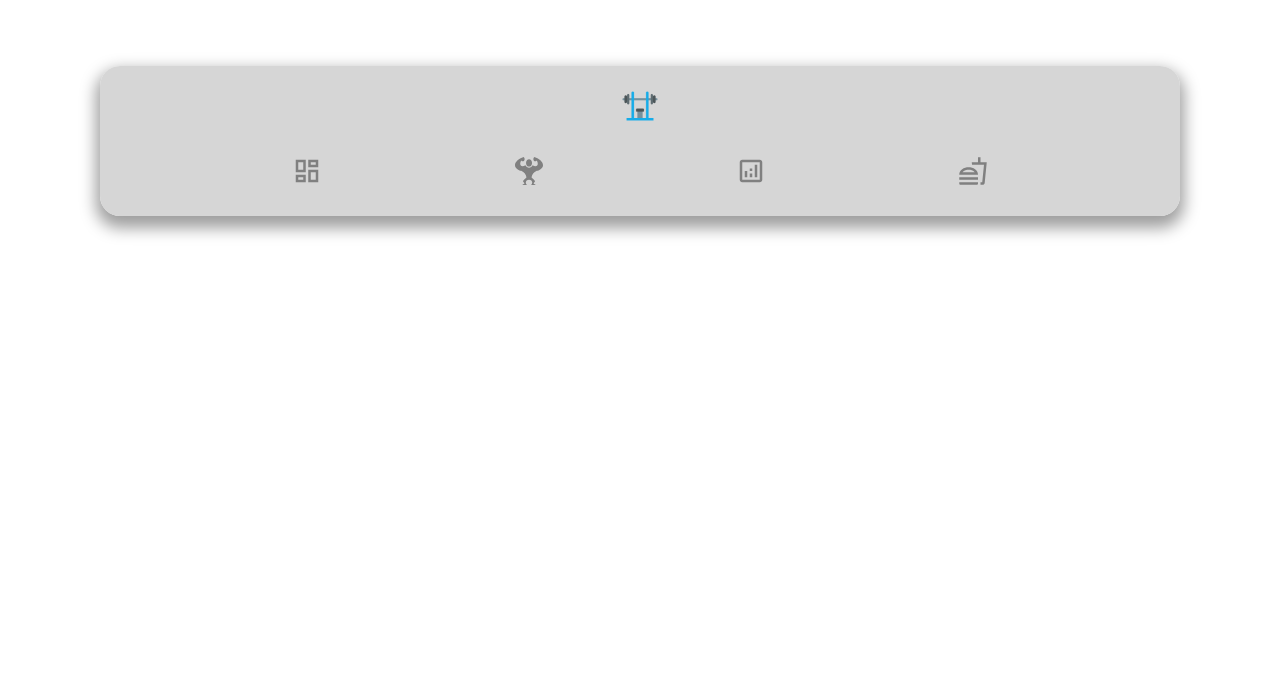
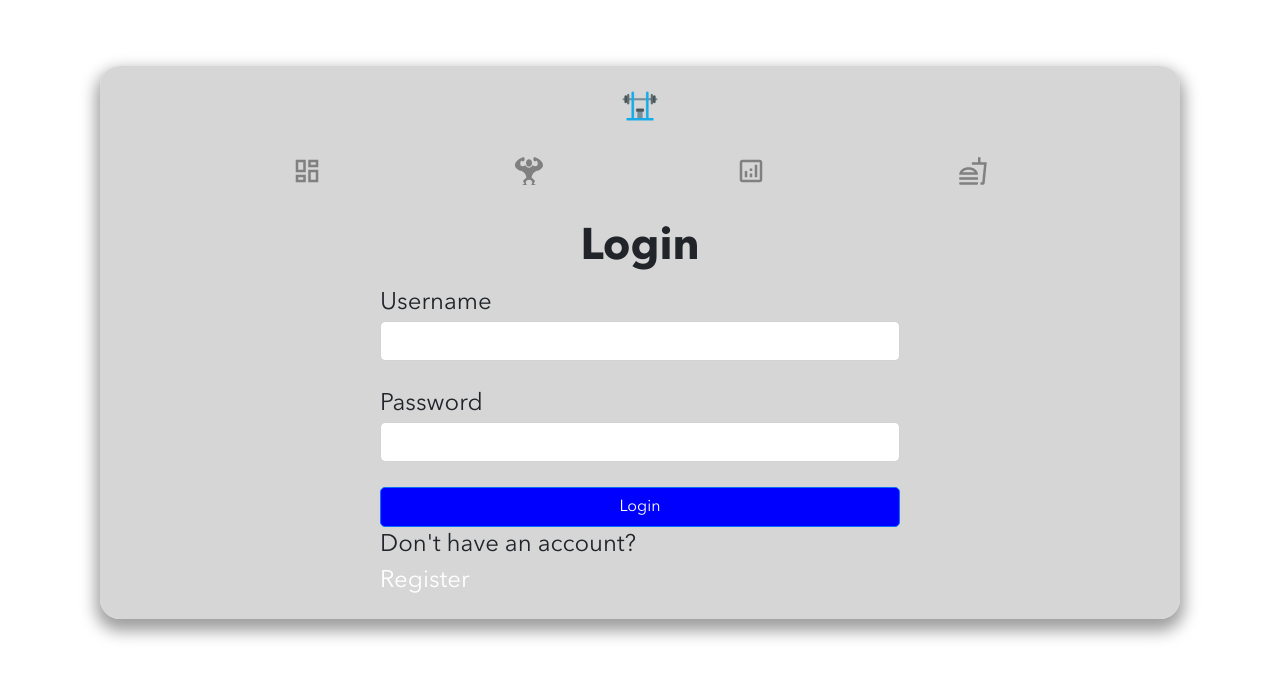
Before and after one commit to merinekh/my-fitness-app, a React (Create React App) app: page /login in a window 1280 px wide. Before the commit this address had no page. Shown: the top 678 px of the page. Built offline with nearby package versions, Linux system fonts and the light colour scheme.

Commit message:
Login + Register Functionality

```diff
--- a/src/App.js
+++ b/src/App.js
@@ -4,6 +4,8 @@ import HomePage from "./pages/HomePage/HomePage";
 import { BrowserRouter, Routes, Route } from "react-router-dom";
 import ExercicesPage from "./pages/Pages/Exercices/Exercices";
 import UserPage from "./pages/Pages/UserPage/UserPage";
+import Login from "./pages/Pages/Login/Login";
+
 function App() {
   return (
     <div className="App">
@@ -13,6 +15,7 @@ function App() {
           <Route path="" element={<HomePage />} />
           <Route path="/exercices" element={<ExercicesPage />} />
           <Route path="/userPage" element={<UserPage />} />
+          <Route path="/login" element={<Login />} />
         </Routes>
       </BrowserRouter>
     </div>
--- a/src/components/SideBar/SideBar.js
+++ b/src/components/SideBar/SideBar.js
@@ -26,7 +26,7 @@ function SideBar() {
           <NavLink to="/userPage" className="sidebar-link">
             <MdOutlineAnalytics className="sidebar-link__icon" />
           </NavLink>
-          <NavLink className="sidebar-link">
+          <NavLink to="/login" className="sidebar-link">
             <MdOutlineFastfood className="sidebar-link__icon" />
           </NavLink>
         </div>
--- a/src/pages/Pages/Exercices/Exercices.js
+++ b/src/pages/Pages/Exercices/Exercices.js
@@ -1,7 +1,6 @@
 import React, { useEffect, useState } from "react";
 import "./Exercices.scss";
 import axios from "axios";
-import { useParams } from "react-router-dom";
 import "react-responsive-carousel/lib/styles/carousel.min.css"; // requires a loader
 import Carousel from "react-bootstrap/Carousel";
 
--- /dev/null
+++ b/src/pages/Pages/Login/Login.js
@@ -0,0 +1,123 @@
+import React from "react";
+import { useState } from "react";
+import "./Login.scss";
+import axios from "axios";
+
+function Login() {
+  const API_URL = "http://localhost:8080/";
+  const API_PATH = "login";
+  const [user, setUser] = useState(null);
+  const [username, setUsername] = useState("");
+  const [password, setPassword] = useState("");
+  const [formType, setFormType] = useState("login");
+
+  const handleUsernameChange = (event) => {
+    setUsername(event.target.value);
+  };
+
+  const handlePasswordChange = (event) => {
+    setPassword(event.target.value);
+  };
+
+  const handleSubmit = (event) => {
+    event.preventDefault();
+    if (formType === "login") {
+      console.log(`Login attempt:`);
+      axios
+        .post(API_URL + API_PATH, {
+          username,
+          password,
+        })
+        .then((res) => {
+          console.log(res.data);
+          setUser(res.data);
+        })
+        .catch((error) => {
+          alert(error.response.data);
+        });
+    } else if (formType === "register") {
+      console.log(`Registration attempt:`);
+
+      axios
+        .put(API_URL + API_PATH + "/register", {
+          username,
+          password,
+        })
+        .then((res) => {
+          console.log("Register Successful");
+        })
+        .catch((error) => {
+          alert(error.response.data);
+        });
+    }
+  };
+  const handleLogout = () => {
+    setUser(null);
+  };
+  return (
+    <>
+      {user ? (
+        <div>
+          <h2>Welcome, {user}!</h2>
+          <button
+            className="btn btn-primary"
+            type="button"
+            onClick={handleLogout}
+          >
+            Logout
+          </button>
+        </div>
+      ) : (
+        <div className="login-container">
+          <h1 className="login-title">
+            {formType === "login" ? "Login" : "Register"}
+          </h1>
+          <form onSubmit={handleSubmit}>
+            <div className="form-group">
+              <label htmlFor="username">Username</label>
+              <input
+                type="text"
+                id="username"
+                value={username}
+                onChange={handleUsernameChange}
+                className="form-control"
+              />
+            </div>
+            <div className="form-group">
+              <label htmlFor="password">Password</label>
+              <input
+                type="password"
+                id="password"
+                value={password}
+                onChange={handlePasswordChange}
+                className="form-control"
+              />
+            </div>
+            <button type="submit" className="btn btn-primary">
+              {formType === "login" ? "Login" : "Register"}
+            </button>
+            <div className="form-switch">
+              {formType === "login" ? (
+                <span>
+                  <label>Don't have an account?</label>
+                  <a href="#" onClick={() => setFormType("register")}>
+                    Register
+                  </a>
+                </span>
+              ) : (
+                <span>
+                  <label>Already have an account?</label>
+                  <a href="#" onClick={() => setFormType("login")}>
+                    Login
+                  </a>
+                </span>
+              )}
+            </div>
+          </form>
+        </div>
+      )}
+    </>
+  );
+}
+
+export default Login;
--- /dev/null
+++ b/src/pages/Pages/Login/Login.scss
@@ -0,0 +1,52 @@
+@use "../../../styles/partials/mixins.scss" as *;
+.login-container {
+  display: flex;
+  flex-direction: column;
+  align-items: center;
+  width: 100%;
+  margin: 1rem;
+  form {
+    display: flex;
+    flex-direction: column;
+    width: 100%;
+    padding: 1rem;
+    @include tablet {
+      width: 50%;
+    }
+  }
+}
+
+.form-group {
+  margin-bottom: 2.5rem;
+  width: 100%;
+}
+
+.form-control {
+  height: 4rem;
+  padding: 1rem;
+  font-size: 1.6rem;
+  border-radius: 0.5rem;
+  border: 0.1rem solid lightgray;
+  width: 100%;
+}
+
+.btn {
+  width: 100%;
+  height: 4rem;
+  border-radius: 0.5rem;
+  background-color: blue;
+  color: white;
+  font-size: 1.6rem;
+  cursor: pointer;
+  //   @include tablet {
+  //     width: 50%;
+  //   }
+}
+.form-switch {
+  display: flex;
+  padding-left: 0;
+  span {
+    display: flex;
+    flex-direction: column;
+  }
+}
```
